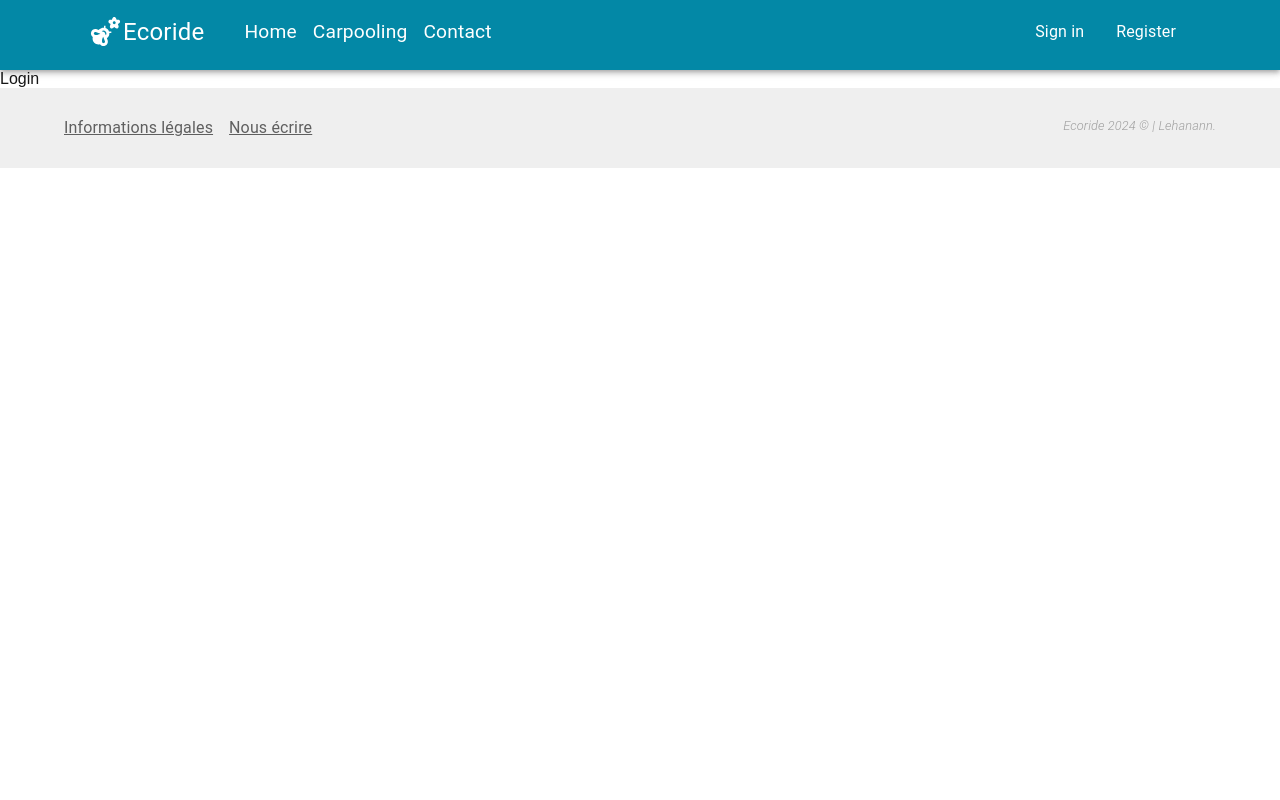
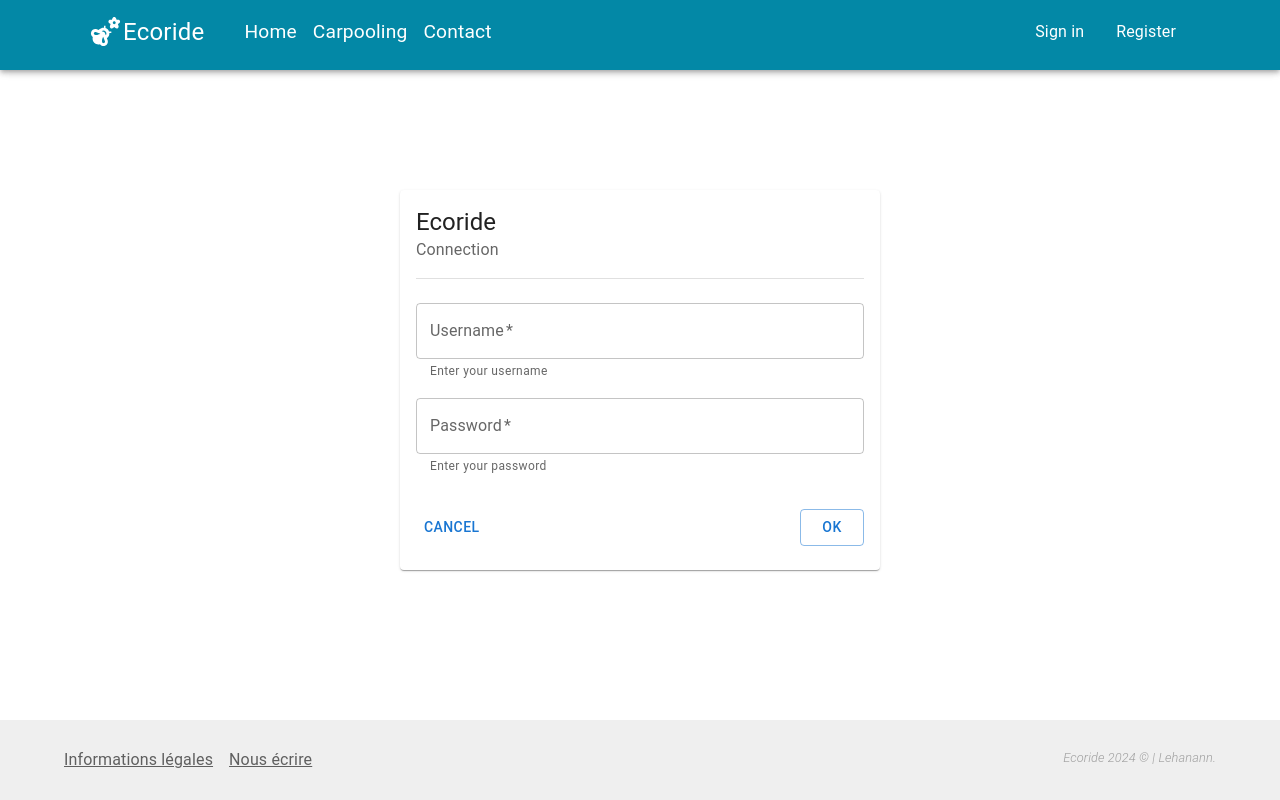
Before and after one commit to Angurva/EcoRide, a Next.js app in the folder frontend/: page /login in a window 1280 px wide. Built offline with nearby package versions, Linux system fonts and the light colour scheme.

Commit message:
create auth page login

```diff
--- a/frontend/src/app/(authentification)/login/page.js
+++ b/frontend/src/app/(authentification)/login/page.js
@@ -1,7 +1,71 @@
-import React from 'react'
+"use client"
+import { Box, Button, Card, CardActions, CardContent, CardHeader, Divider, TextField, Typography } from '@mui/material';
+import React, { useState } from 'react';
 
 export default function Login() {
+
+  const [account,setAccount] = useState({
+    username:"",
+    password:"",
+  })
+
+  const handleChange = (e)=>{
+    const {name, value} = e.target;
+    setAccount({...account, [name]: value});
+  }
+
   return (
-    <div>Login</div>
+    <Box sx={{display:'flex', flexGrow:1, justifyContent:'center', alignItems:'center', mt:5}}>
+
+      <Card sx={{
+        width:'30rem',
+
+      }}>
+        <CardHeader
+          title="Ecoride"
+          subheader="Connection"
+        >
+
+        </CardHeader>
+        <Divider flexItem sx={{mx:2}}></Divider>
+        <CardContent sx={{display:'flex', flexDirection:'column'}}>
+          <TextField
+            required
+            name="username"
+            label="Username"
+            value={account.username}
+            onChange={handleChange}
+            helperText="Enter your username"
+            sx={{
+              my:1,
+            }}
+          >
+
+          </TextField>
+          <TextField
+            required
+            name="password"
+            label="Password"
+            value={account.username}
+            onChange={handleChange}
+            helperText="Enter your password"
+            sx={{
+              my:1,
+            }}
+          >
+          </TextField>
+        </CardContent>
+        <CardActions sx={{ display:'flex', justifyContent:'space-between',mx:1, mb:2}}>
+
+            <Button>
+              Cancel
+            </Button>
+            <Button variant="outlined" type='submit'>
+              Ok
+            </Button>
+
+        </CardActions>
+      </Card>
+    </Box>
   )
 }
--- a/frontend/src/app/layout.js
+++ b/frontend/src/app/layout.js
@@ -25,12 +25,18 @@ export default function RootLayout({ children }) {
   return (
     <html lang="fr">
       <body className={`${geistSans.variable} ${geistMono.variable}`}>
-        <Box sx={{display:'flex', flexDirection:'column'}}>
-          <Header/>
-          <Box flexGrow={1}>
+        <Box sx={{display:'flex', flexDirection:'column',minHeight:'100vh'}}>
+          <Box sx={{position:'sticky'}}>
+            <Header/>
+          </Box>
+
+
             {children}
+
+          <Box sx={{ justifySelf:'end'}}>
+            <Footer/>
           </Box>
-          <Footer/>
+
         </Box>
       </body>
     </html>
--- a/frontend/src/components/Header.js
+++ b/frontend/src/components/Header.js
@@ -35,7 +35,7 @@ const auth_pages = [
 
 export default function Header() {
   return (
-      <AppBar position='sticky' sx={{
+      <AppBar sx={{
         height:70,
         bgcolor:'#0388A6',
       }}>
```
Also changed, not shown: 1 other file (tests, documents, lock files or other folders).
